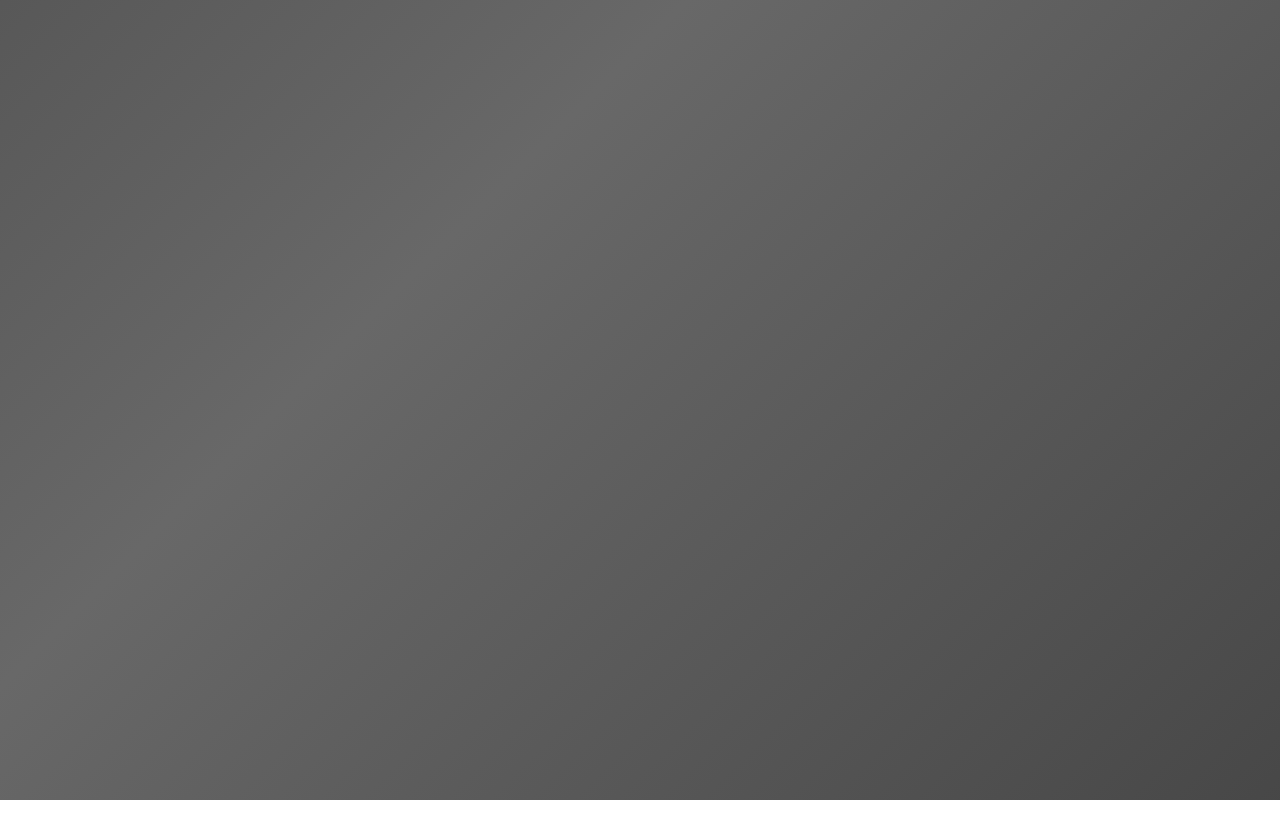
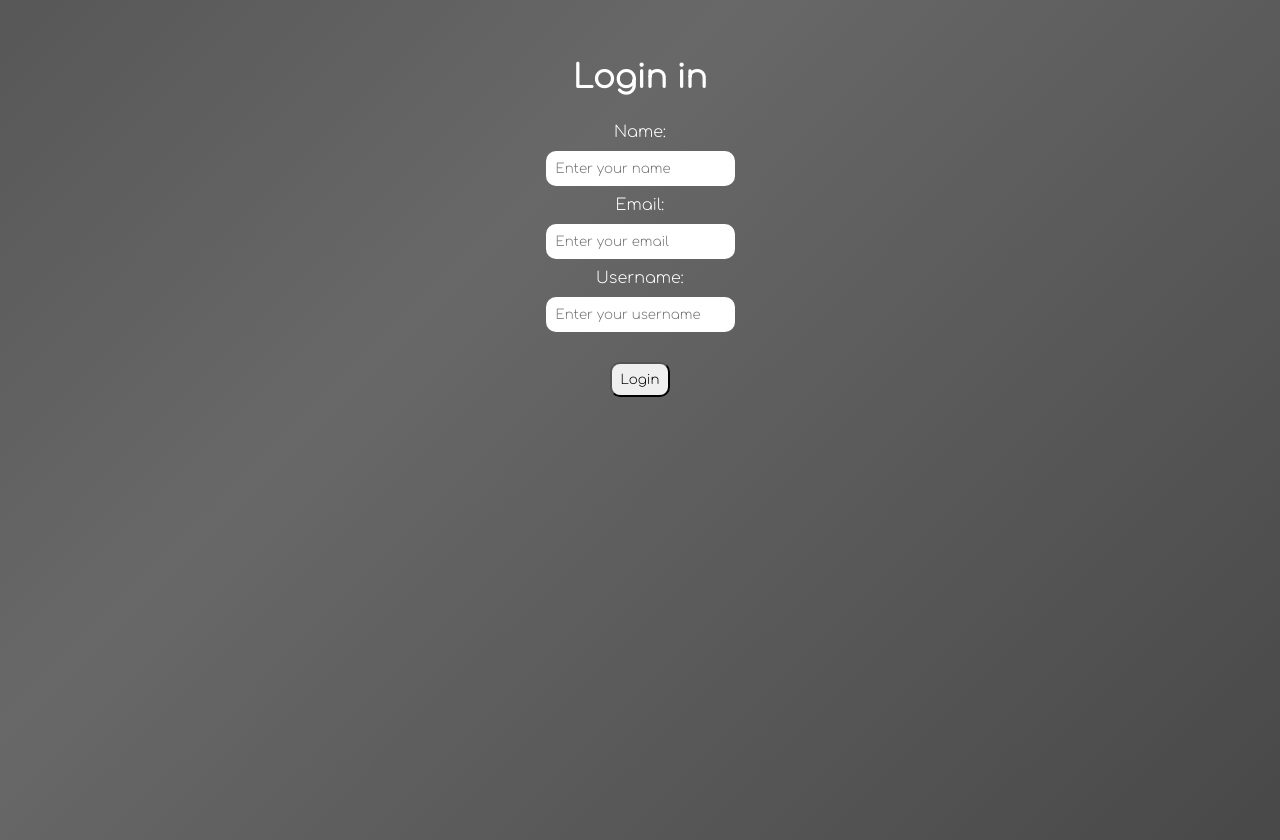
Before and after one commit to Manya324/S47_Bizarre_Cravings, a React (Vite) app in the folder Bizarre-Cravings-React-App/: page /login in a window 1280 px wide. Before the commit this address had no page. Before the commit the page ends 800 px from the top, so only its background shows below. Built offline with nearby package versions, Linux system fonts and the light colour scheme.

Commit message:
Stored login details in cookies

```diff
--- a/Bizarre-Cravings-React-App/src/App.jsx
+++ b/Bizarre-Cravings-React-App/src/App.jsx
@@ -3,6 +3,7 @@ import HomePage from "../src/components/HomePage";
 import Data from "./components/Data";
 import { Routes, Route } from "react-router-dom";
 import NewPage from "./components/NewPage";
+import SignUp from "./components/SignUp";
 import UpdateItem from "./components/UpdateItem";
 
 function App() {
@@ -13,6 +14,7 @@ function App() {
           <Route path="/data" element={<Data />}/>
           <Route path="/addItem" element={<NewPage/>} />
           <Route path="/update/:id" element={<UpdateItem/>} />
+          <Route path="/login" element={<SignUp/>}/>
       </Routes>
     </>
   );
--- a/Bizarre-Cravings-React-App/src/components/Data.jsx
+++ b/Bizarre-Cravings-React-App/src/components/Data.jsx
@@ -6,6 +6,21 @@ import "../index.css";
 
 function Data() {
   const [data, setData] = React.useState([]);
+  const [userData, setUserData] = React.useState({});
+
+  useEffect(() => {
+    const getCookie = (name) => {
+      const cookieArray = document.cookie.split("; ");
+      const cookie = cookieArray.find((row) => row.startsWith(name + "="));
+      return cookie ? cookie.split("=")[1] : null;
+    };
+
+    const name = getCookie("name");
+    const email = getCookie("email");
+    const username = getCookie("username");
+
+    setUserData({ name, email, username });
+  }, []);
 
   useEffect(() => {
     axios
@@ -15,18 +30,39 @@ function Data() {
     console.log(data);
   }, []);
 
+  const clearCookie = (name) => {
+    document.cookie = `${name}=;expires=Thu, 01 Jan 2000 00:00:01 GMT;path=/;`;
+  };
+
+  const handleLogOut = () => {
+    clearCookie("name");
+    clearCookie("email");
+    clearCookie("username");
+    console.log("Updated Cookies:", document.cookie);
+  };
+
   const handleDelete = (id) => {
-    axios.delete(`http://localhost:5000/deleteItem/${id}`)
+    axios
+      .delete(`http://localhost:5000/deleteItem/${id}`)
       .then((res) => {
         console.log(res.data);
         window.location.reload();
       })
       .catch((err) => console.log(err));
-  }
+  };
 
   return (
     <>
       <div>
+        <nav>
+          <h2 style={{color: "white", textAlign: "flex-start", marginLeft: "30px", marginTop: "30px"}}>Welcome</h2>
+          {userData.name && <p style={{textAlign: "flex-start", marginLeft: "30px", marginTop: "10px"}} className="name">Name: {userData.name}</p>}
+          {userData.email && <p style={{ textAlign: "flex-start", marginLeft: "30px", marginTop: "10px"}} className="name">Email: {userData.email}</p>}
+          {userData.username && <p style={{ textAlign: "flex-start", marginLeft: "30px", marginTop: "10px"}} className="name">Username: {userData.username}</p>}
+          <Link to="/login">
+            <button className="update-btn" style={{textAlign: "flex-start",marginLeft: "30px", marginTop: "10px"}} onClick={handleLogOut}>Log Out</button>
+          </Link>
+        </nav>
         <h1 className="heading">Bizarre Cravings</h1>
         <Link to="/addItem">
           <button className="add-btn">Add Item +</button>
@@ -49,7 +85,12 @@ function Data() {
                 <Link to={`/update/${item._id}`}>
                   <button className="update-btn">Update Item</button>
                 </Link>
-                <button onClick={(e) => handleDelete(item._id)} className="delete-btn">Delete Item</button>
+                <button
+                  onClick={(e) => handleDelete(item._id)}
+                  className="delete-btn"
+                >
+                  Delete Item
+                </button>
               </div>
             </div>
           );
--- a/Bizarre-Cravings-React-App/src/components/HomePage.jsx
+++ b/Bizarre-Cravings-React-App/src/components/HomePage.jsx
@@ -16,7 +16,7 @@ function HomePage() {
         </p>
       </div>
       <div className="start">
-        <Link to={"/data"}>
+        <Link to={"/login"}>
           <button className="btn">Let's Go 🚀</button>
         </Link>
       </div>
--- /dev/null
+++ b/Bizarre-Cravings-React-App/src/components/SignUp.jsx
@@ -0,0 +1,48 @@
+import React from "react";
+import { Link } from "react-router-dom";
+
+function SignUp() {
+  const cookieData = (name, value) => {
+    document.cookie = `${name}=${value};path=/;`;
+  };
+
+  return (
+    <div className="login-form">
+      <form className="login" onSubmit={(e) => e.preventDefault()}>
+        <h1 className="login">Login in</h1>
+        <br />
+        <label htmlFor="name">Name:</label>
+        <input
+        className="inp"
+          id="name"
+          type="text"
+          placeholder="Enter your name"
+          onChange={(e) => cookieData("name", e.target.value)}
+        />
+        <label htmlFor="email">Email:</label>
+        <input
+        className="inp"
+
+          id="email"
+          type="email"
+          placeholder="Enter your email"
+          onChange={(e) => cookieData("email", e.target.value)}
+        />
+        <label htmlFor="password">Username:</label>
+        <input
+        className="inp"
+
+          id="username"
+          type="text"
+          placeholder="Enter your username"
+          onChange={(e) => cookieData("username", e.target.value)}
+        />
+        <Link to="/data">
+          <button className="update-btn">Login</button>
+        </Link>
+      </form>
+    </div>
+  );
+}
+
+export default SignUp;
--- a/Bizarre-Cravings-React-App/src/index.css
+++ b/Bizarre-Cravings-React-App/src/index.css
@@ -5,6 +5,28 @@
 
 body {
   overflow: auto;
+}
+
+.login{
+  display: flex;
+  flex-direction: column;
+  color: white;
+  padding: 10px;
+}
+
+.name{
+  display: flex;
+  flex-direction: row;
+  color: white;
+}
+
+.login-form{
+  margin-top: 40px;
+  display: flex;
+  text-align: center;
+  justify-content: center;
+  flex-direction: column;
+  align-items: center;
 }
 
 .heading {
```
Lines whose indentation alone changed are shown as unchanged.
